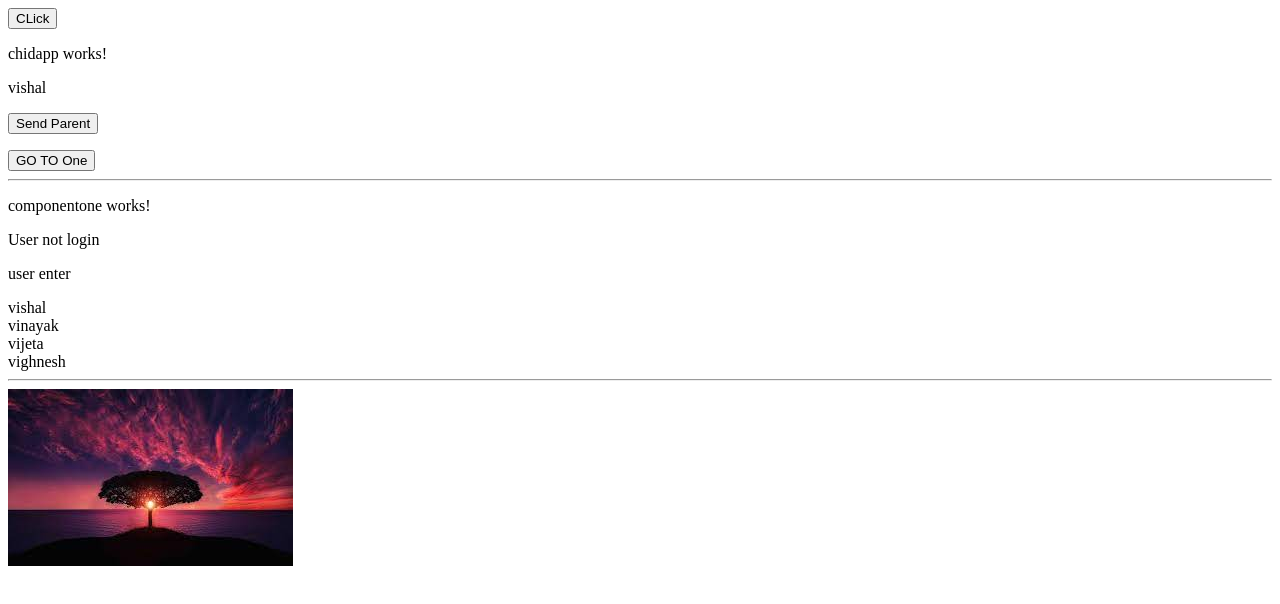
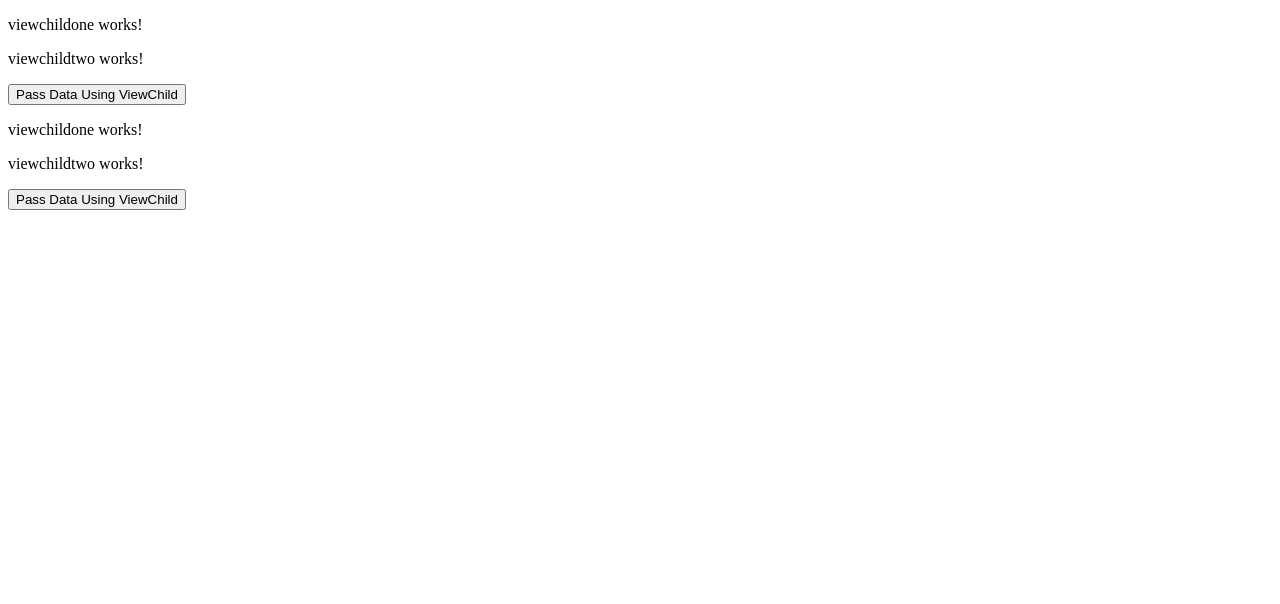
Before and after one commit to vishal-1codes/angular-17, an Angular app: page /viewchild-one in a window 1280 px wide. Before the commit this address led to /. Shown: the top 604 px of the page. Built offline with nearby package versions, Linux system fonts and the light colour scheme.

Commit message:
update, add view child data

```diff
--- a/src/app/app-routing.module.ts
+++ b/src/app/app-routing.module.ts
@@ -4,11 +4,15 @@ import { ChidappComponent } from './chidapp/chidapp.component';
 import { ComponentoneComponent } from './componentone/componentone.component';
 import { ComponenttwoComponent } from './componenttwo/componenttwo.component';
 import { ComponentthreeComponent } from './componentthree/componentthree.component';
+import { ViewchildoneComponent } from './viewchildone/viewchildone.component';
+import { ViewchildtwoComponent } from './viewchildtwo/viewchildtwo.component';
 const routes: Routes = [
   {path:'childapp',component:ChidappComponent},
   {path:'component-one',component:ComponentoneComponent},
   {path:'component-two',component:ComponenttwoComponent},
   {path:'component-three',component:ComponentthreeComponent},
+  {path:'viewchild-one',component:ViewchildoneComponent},
+  {path:'viewchild-two',component:ViewchildtwoComponent},
 ];
 
 @NgModule({
--- a/src/app/app.component.html
+++ b/src/app/app.component.html
@@ -1,5 +1,5 @@
 
-<button (click)="postParent()">CLick</button>
+<!-- <button (click)="postParent()">CLick</button>
 <app-chidapp [parentData]="sendChild" (dataToParent)="receiveDataFromChild($event)"></app-chidapp>
 <p>{{fromChild}}</p>
 <router-outlet />
@@ -17,6 +17,8 @@
   } @error {
     Loading failed
   }  @placeholder {
-    <!-- A placeholder content to show until the comments load -->
     <img src="../assets/download (2).png">
-}
+} -->
+
+<app-viewchildone></app-viewchildone>
+<router-outlet />
--- a/src/app/app.module.ts
+++ b/src/app/app.module.ts
@@ -8,13 +8,17 @@ import { ComponentoneComponent } from './componentone/componentone.component';
 import { ComponenttwoComponent } from './componenttwo/componenttwo.component';
 import { HttpClientModule } from '@angular/common/http';
 import { ComponentthreeComponent } from './componentthree/componentthree.component';
+import { ViewchildoneComponent } from './viewchildone/viewchildone.component';
+import { ViewchildtwoComponent } from './viewchildtwo/viewchildtwo.component';
 @NgModule({
   declarations: [
     AppComponent,
     ChidappComponent,
     ComponentoneComponent,
     ComponenttwoComponent,
-    ComponentthreeComponent
+    ComponentthreeComponent,
+    ViewchildoneComponent,
+    ViewchildtwoComponent
   ],
   imports: [
     BrowserModule,
--- /dev/null
+++ b/src/app/viewchildone/viewchildone.component.html
@@ -0,0 +1,3 @@
+<p>viewchildone works!</p>
+<app-viewchildtwo></app-viewchildtwo>
+<button (click)="passData()">Pass Data Using ViewChild</button>
--- /dev/null
+++ b/src/app/viewchildone/viewchildone.component.ts
@@ -0,0 +1,23 @@
+import { Component, OnInit, ViewChild } from '@angular/core';
+import { ViewchildtwoComponent } from '../viewchildtwo/viewchildtwo.component';
+@Component({
+  selector: 'app-viewchildone',
+  templateUrl: './viewchildone.component.html',
+  styleUrl: './viewchildone.component.scss'
+})
+export class ViewchildoneComponent implements OnInit{
+  @ViewChild(ViewchildtwoComponent) childComponentData !: ViewchildtwoComponent;
+
+  constructor(){
+
+  }
+
+  ngOnInit(): void {
+
+  }
+
+  passData(){
+    this.childComponentData.receivedData = "Data passed from parent";
+  }
+
+}
--- /dev/null
+++ b/src/app/viewchildtwo/viewchildtwo.component.html
@@ -0,0 +1,2 @@
+<p>viewchildtwo works!</p>
+<p>{{receivedData}}</p>
--- /dev/null
+++ b/src/app/viewchildtwo/viewchildtwo.component.ts
@@ -0,0 +1,18 @@
+import { Component, OnInit } from '@angular/core';
+
+@Component({
+  selector: 'app-viewchildtwo',
+  templateUrl: './viewchildtwo.component.html',
+  styleUrl: './viewchildtwo.component.scss'
+})
+export class ViewchildtwoComponent implements OnInit{
+  receivedData: any;
+  constructor(){
+
+  }
+
+  ngOnInit(): void {
+
+  }
+
+}
```
Also changed, not shown: src/app/viewchildone/viewchildone.component.scss (added), src/app/viewchildtwo/viewchildtwo.component.scss (added), 2 other files (tests, documents, lock files or other folders).
